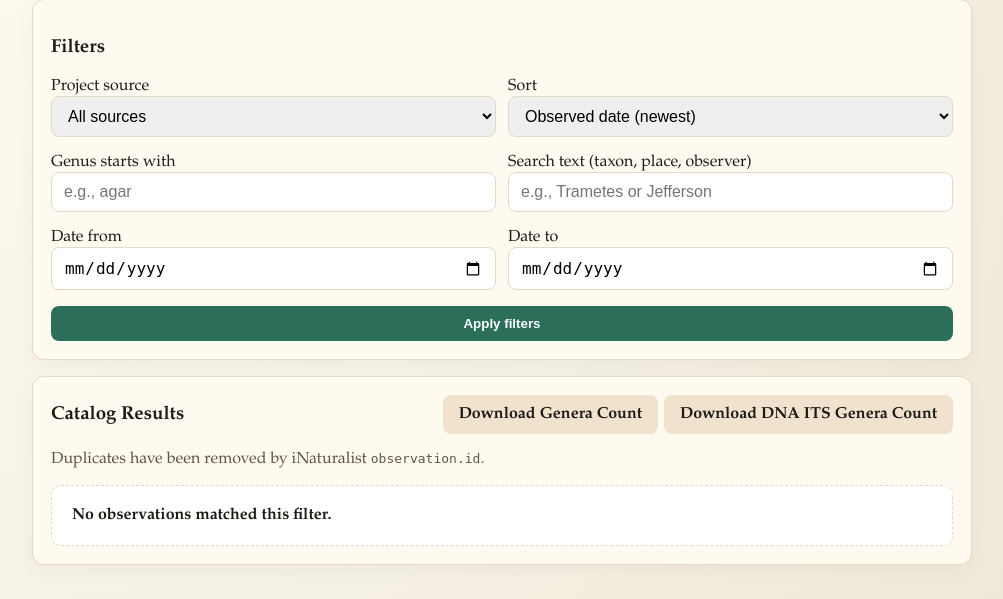
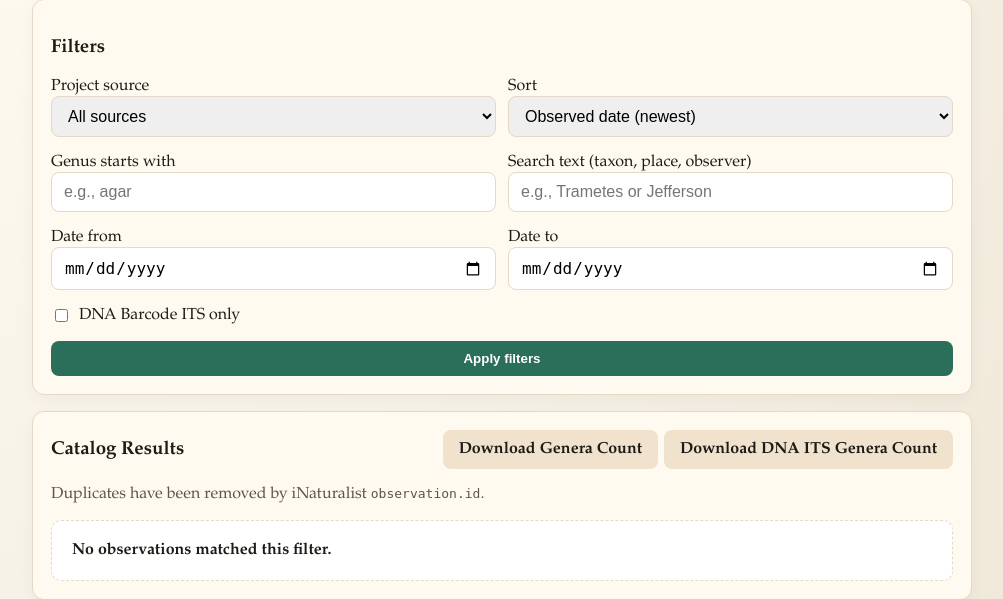
Before and after one commit to mrdbidwill/mydnaobv, a Python web app: template app/templates/catalog.html in a window 1280 px wide. Shown: the part 313-912 px from the top of the page, without its empty margins (138-1141 px from the left). Run offline with Jinja, Linux system fonts and the light colour scheme; the template is opened without the code that fills it, so the values that code supplies are empty.

Commit message:
Add DNA-only catalog filter to align list and genera counts

```diff
--- a/app/templates/catalog.html
+++ b/app/templates/catalog.html
@@ -58,6 +58,10 @@
             <input class="input" type="date" name="date_to" value="{{ date_to }}" />
           </label>
         </div>
+        <label style="display: inline-flex; align-items: center; gap: 8px;">
+          <input type="checkbox" name="dna_only" value="true" {% if dna_only %}checked{% endif %} />
+          DNA Barcode ITS only
+        </label>
         <input type="hidden" name="page" value="1" />
         <button class="btn" type="submit">Apply filters</button>
       </form>
@@ -67,11 +71,14 @@
       <div style="display: flex; align-items: center; justify-content: space-between; gap: 8px; flex-wrap: wrap;">
         <h3 style="margin: 0;">Catalog Results</h3>
         <div style="display: inline-flex; gap: 6px; flex-wrap: wrap;">
-          <a class="btn secondary" href="/catalog/genera-count?source_id={{ selected_source_id }}&genus={{ genus }}&query={{ query }}&date_from={{ date_from }}&date_to={{ date_to }}">Download Genera Count</a>
+          <a class="btn secondary" href="/catalog/genera-count?source_id={{ selected_source_id }}&genus={{ genus }}&query={{ query }}&date_from={{ date_from }}&date_to={{ date_to }}{% if dna_only %}&dna_only=true{% endif %}">Download Genera Count</a>
           <a class="btn secondary" href="/catalog/genera-count?source_id={{ selected_source_id }}&genus={{ genus }}&query={{ query }}&date_from={{ date_from }}&date_to={{ date_to }}&dna_only=true">Download DNA ITS Genera Count</a>
         </div>
       </div>
       <p class="muted">Duplicates have been removed by iNaturalist <code>observation.id</code>.</p>
+      {% if dna_only %}
+        <p class="muted">Filter active: DNA Barcode ITS only.</p>
+      {% endif %}
 
       {% if rows and rows|length > 0 %}
         {% if alpha_page_links and alpha_page_links|length > 0 %}
@@ -82,7 +89,7 @@
                 {% if item.is_current %}
                   <strong>{{ item.letter }}</strong>
                 {% else %}
-                  <a class="btn secondary" style="padding: 6px 10px;" href="/catalog?page={{ item.page }}&source_id={{ selected_source_id }}&genus={{ genus }}&query={{ query }}&date_from={{ date_from }}&date_to={{ date_to }}&sort={{ sort }}">{{ item.letter }}</a>
+                  <a class="btn secondary" style="padding: 6px 10px;" href="/catalog?page={{ item.page }}&source_id={{ selected_source_id }}&genus={{ genus }}&query={{ query }}&date_from={{ date_from }}&date_to={{ date_to }}&sort={{ sort }}{% if dna_only %}&dna_only=true{% endif %}">{{ item.letter }}</a>
                 {% endif %}
               {% else %}
                 <span class="muted">{{ item.letter }}</span>
@@ -93,10 +100,10 @@
 
         <div style="margin-top: 12px; margin-bottom: 12px; display: flex; align-items: center; gap: 8px; flex-wrap: wrap;">
           {% if page > 1 %}
-            <a class="btn secondary" href="/catalog?page={{ page - 1 }}&source_id={{ selected_source_id }}&genus={{ genus }}&query={{ query }}&date_from={{ date_from }}&date_to={{ date_to }}&sort={{ sort }}">Previous</a>
+            <a class="btn secondary" href="/catalog?page={{ page - 1 }}&source_id={{ selected_source_id }}&genus={{ genus }}&query={{ query }}&date_from={{ date_from }}&date_to={{ date_to }}&sort={{ sort }}{% if dna_only %}&dna_only=true{% endif %}">Previous</a>
           {% endif %}
           {% if page < pages %}
-            <a class="btn secondary" href="/catalog?page={{ page + 1 }}&source_id={{ selected_source_id }}&genus={{ genus }}&query={{ query }}&date_from={{ date_from }}&date_to={{ date_to }}&sort={{ sort }}">Next</a>
+            <a class="btn secondary" href="/catalog?page={{ page + 1 }}&source_id={{ selected_source_id }}&genus={{ genus }}&query={{ query }}&date_from={{ date_from }}&date_to={{ date_to }}&sort={{ sort }}{% if dna_only %}&dna_only=true{% endif %}">Next</a>
           {% endif %}
           <span class="muted">Page {{ page }} of {{ pages }}</span>
         </div>
@@ -154,10 +161,10 @@
 
         <div style="margin-top: 12px; display: flex; align-items: center; gap: 8px; flex-wrap: wrap;">
           {% if page > 1 %}
-            <a class="btn secondary" href="/catalog?page={{ page - 1 }}&source_id={{ selected_source_id }}&genus={{ genus }}&query={{ query }}&date_from={{ date_from }}&date_to={{ date_to }}&sort={{ sort }}">Previous</a>
+            <a class="btn secondary" href="/catalog?page={{ page - 1 }}&source_id={{ selected_source_id }}&genus={{ genus }}&query={{ query }}&date_from={{ date_from }}&date_to={{ date_to }}&sort={{ sort }}{% if dna_only %}&dna_only=true{% endif %}">Previous</a>
           {% endif %}
           {% if page < pages %}
-            <a class="btn secondary" href="/catalog?page={{ page + 1 }}&source_id={{ selected_source_id }}&genus={{ genus }}&query={{ query }}&date_from={{ date_from }}&date_to={{ date_to }}&sort={{ sort }}">Next</a>
+            <a class="btn secondary" href="/catalog?page={{ page + 1 }}&source_id={{ selected_source_id }}&genus={{ genus }}&query={{ query }}&date_from={{ date_from }}&date_to={{ date_to }}&sort={{ sort }}{% if dna_only %}&dna_only=true{% endif %}">Next</a>
           {% endif %}
           <span class="muted">Page {{ page }} of {{ pages }}</span>
         </div>
```
Also changed, not shown: app/main.py (+92 -44 lines), tests/test_catalog_toggle.py (+18 -1 lines).
